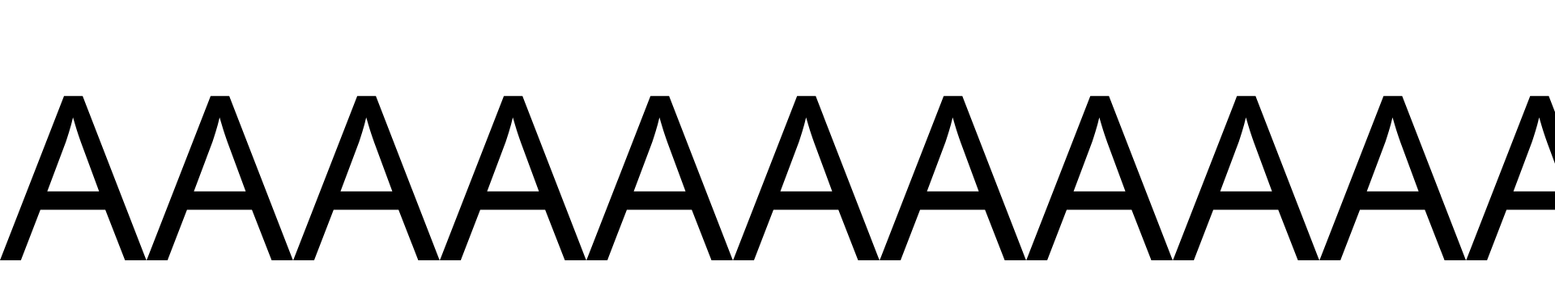
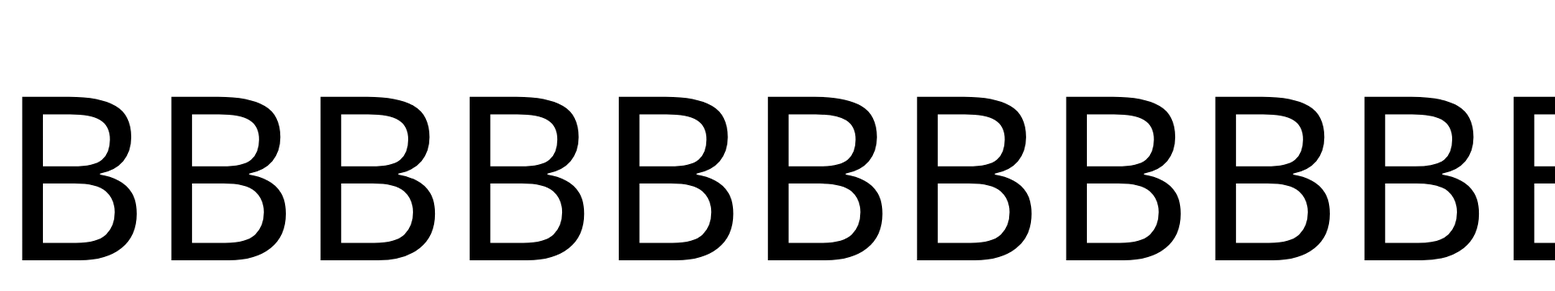
Before and after one commit to TheBearodactyl/bearodactyl.dev, a Nuxt app: page / in a window 1280 px wide. Shown: the top 360 px of the page at 81% size, 1920 px wide, since content can reach past the window. Built offline with nearby package versions, Linux system fonts and the light colour scheme.

Commit message:
bbbbbbbbbb

```diff
--- a/app.vue
+++ b/app.vue
@@ -1,7 +1,7 @@
 <template>
   <div class="container">
     <h1 class="animate-text-grow">
-      AAAAAAAAAAAAAAAAAAAAAAAAAAAAAAAAAAAAAAAAAAAAAAAAAAA
+      BBBBBBBBBBBBBBBBBBBBBBBBBBBBBB
     </h1>
   </div>
 </template>
```
